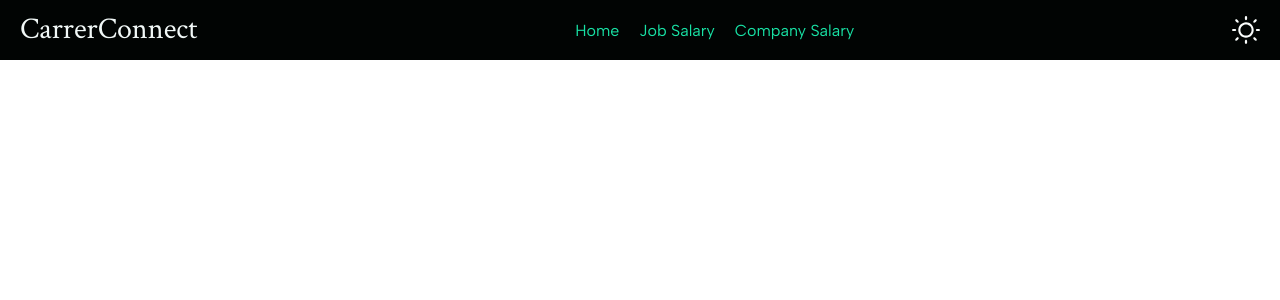
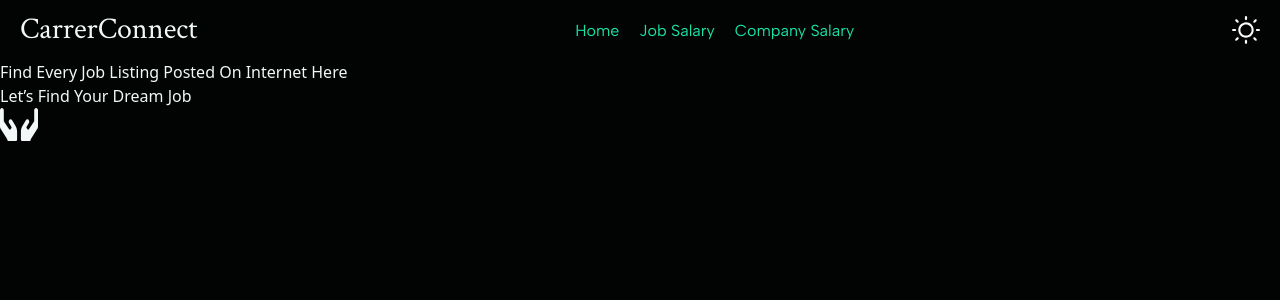
Before and after one commit to sawyannaingwork-max/CarrerConnect, a React (Vite) app: page / in a window 1280 px wide. Shown: the top 300 px of the page. Built offline with nearby package versions, Linux system fonts and the light colour scheme.

Commit message:
using context for theme and fising import

```diff
--- a/src/App.tsx
+++ b/src/App.tsx
@@ -1,8 +1,16 @@
 import Header from "./components/Header"
+import { Route, Routes } from "react-router"
+import Home from "./components/Home"
+import ThemeProvider from "./custom/ThemeProvider"
 
 export default function App()
 {
   return (
-    <Header />
+    <ThemeProvider>
+      <Header />
+      <Routes>
+        <Route path="/" element={<Home />} />
+      </Routes>
+    </ThemeProvider>
   )
 }
--- a/src/components/Header.tsx
+++ b/src/components/Header.tsx
@@ -1,4 +1,4 @@
-import useTheme from "../custom/useTheme"
+import { useTheme } from "../custom/ThemeProvider"
 import menuSvg from "./../assets/menu.svg"
 import menuLightSvg from "./../assets/menu-light.svg"
 import darkSvg from "./../assets/dark.svg"
--- /dev/null
+++ b/src/components/Home.tsx
@@ -0,0 +1,13 @@
+import { useTheme } from "../custom/ThemeProvider";
+import Content from "../home/Content";
+
+export default function Home()
+{
+    const [isDark, _] = useTheme()
+
+    return (
+        <main className={`min-h-screen ${isDark? "bg-bg-dark text-text-dark" : "bg-bg-light text-text-light"}`}>
+            <Content />
+        </main>
+    )
+}
--- /dev/null
+++ b/src/custom/ThemeProvider.tsx
@@ -0,0 +1,42 @@
+import { createContext, useContext, useEffect, useState } from "react";
+
+type ThemeType = [boolean, () => void];
+
+// Creating Theme
+const themeContext = createContext<null | ThemeType>(null)
+export default function ThemeProvider({children} : {children : React.ReactNode}) {
+  const [isDark, setIsDark] = useState<boolean>(() => {
+    const stored = localStorage.getItem("career-connect-dark-theme");
+    return stored ? JSON.parse(stored) : true;
+  });
+
+  const toggleTheme = () => {
+    setIsDark(!isDark);
+  };
+
+  useEffect(() => {
+    localStorage.setItem(
+      "career-connect-dark-theme",
+      JSON.stringify(isDark)
+    );
+  }, [isDark]);
+
+  return(
+    <themeContext.Provider value={[isDark, toggleTheme]}>
+      {children}
+    </themeContext.Provider>
+  )
+}
+
+// Accessing theme
+export function useTheme()
+{
+    const theme = useContext(themeContext)
+
+    if (!theme)
+    {
+        throw new Error("useTheme must be used inside ThemeProvider")
+    }
+
+    return theme
+}
--- a/src/custom/useTheme.tsx
+++ /dev/null
@@ -1,23 +0,0 @@
-import { useEffect, useState } from "react";
-
-type UseThemeReturn = [boolean, () => void];
-
-export default function useTheme(): UseThemeReturn {
-  const [isDark, setIsDark] = useState<boolean>(() => {
-    const stored = localStorage.getItem("career-connect-dark-theme");
-    return stored ? JSON.parse(stored) : true;
-  });
-
-  const toggleTheme = () => {
-    setIsDark(!isDark);
-  };
-
-  useEffect(() => {
-    localStorage.setItem(
-      "career-connect-dark-theme",
-      JSON.stringify(isDark)
-    );
-  }, [isDark]);
-
-  return [isDark, toggleTheme];
-}
--- /dev/null
+++ b/src/home/Content.tsx
@@ -0,0 +1,16 @@
+import { useTheme } from "../custom/ThemeProvider"
+import handSvg from "./../assets/hands.svg"
+import lightHandSvg from "./../assets/hands-light.svg"
+
+export default function Content()
+{
+    const [isDark, _] = useTheme()
+
+    return(
+        <div>
+            <h1>Find Every Job Listing Posted On Internet Here</h1>
+            <h2>Let’s Find Your Dream Job</h2>
+            <img src={isDark? handSvg : lightHandSvg} alt="Hands" />
+        </div>
+    )
+}
```
Also changed, not shown: src/assets/hands-light.svg (added), src/assets/hands.svg.
